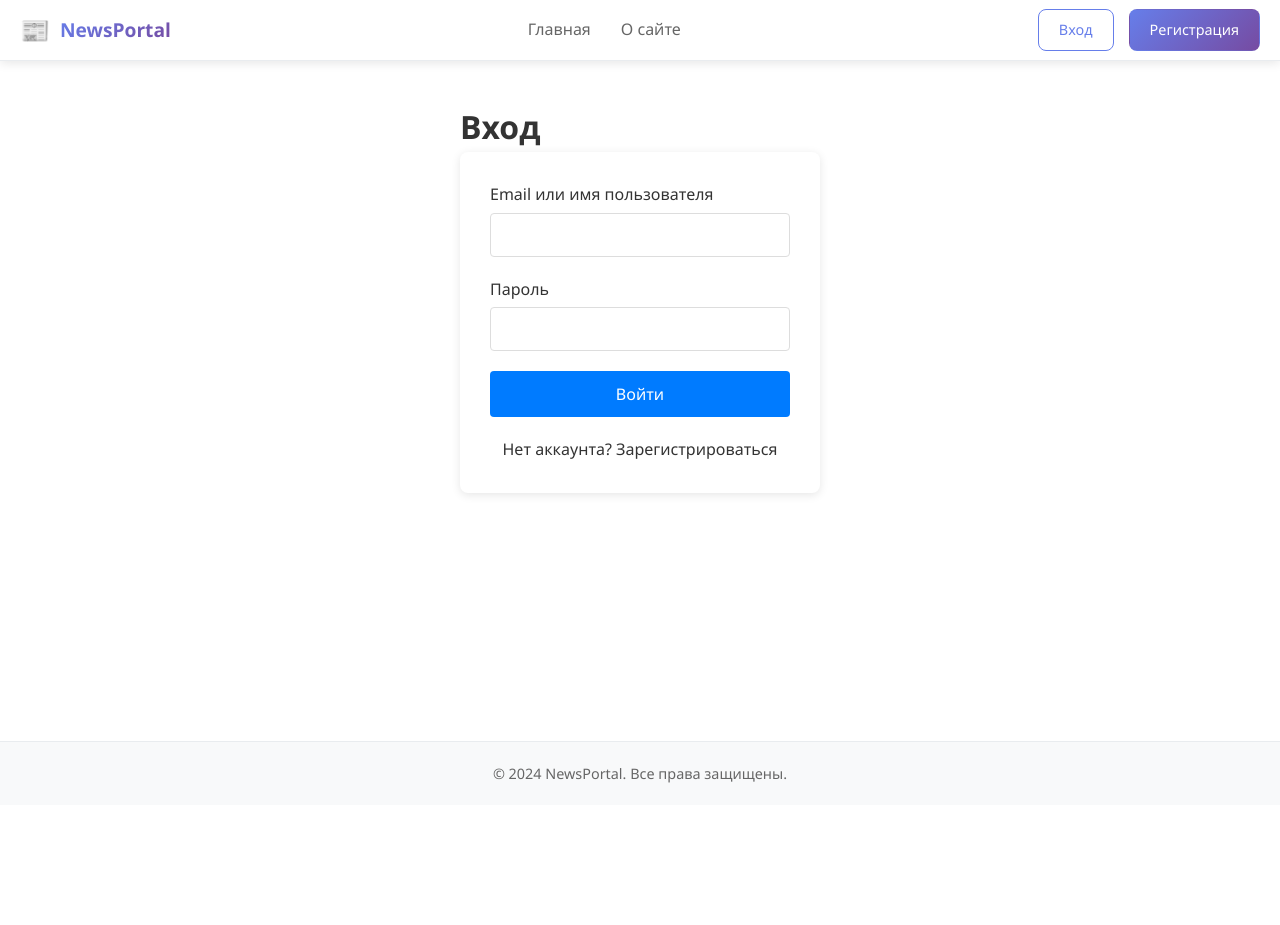
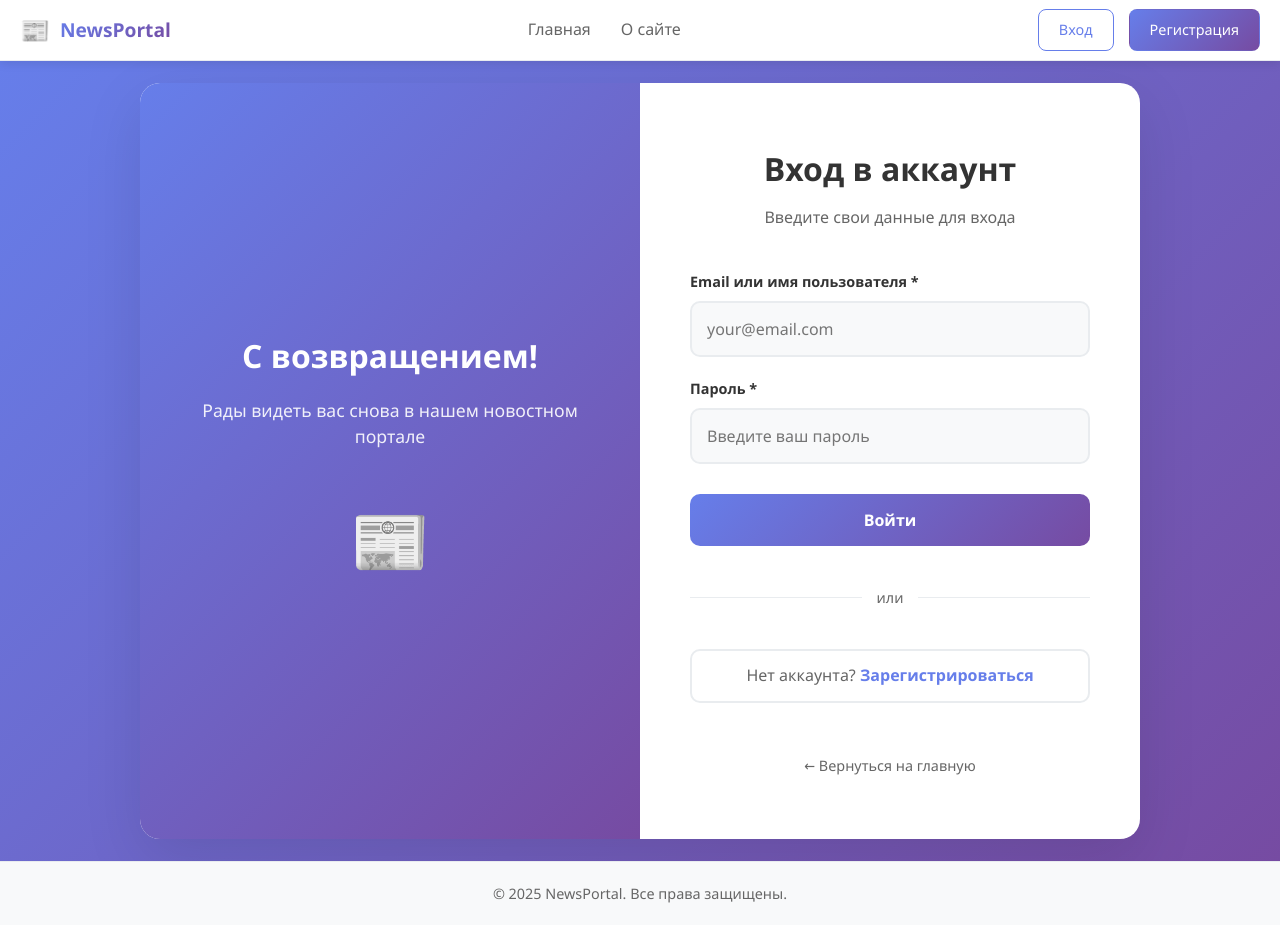
Before and after one commit to MaxsonRomanyuk/News, a Vue app in the folder frontend/: page /login in a window 1280 px wide. Before the commit the page ends 805 px from the top, so only its background shows below. Built offline with nearby package versions, Linux system fonts and the light colour scheme.

Commit message:
redisign login page

```diff
--- a/frontend/src/App.vue
+++ b/frontend/src/App.vue
@@ -48,7 +48,7 @@
 
     <footer class="main-footer">
       <div class="footer-container">
-        <p>&copy; 2024 NewsPortal. Все права защищены.</p>
+        <p>&copy; 2025 NewsPortal. Все права защищены.</p>
       </div>
     </footer>
   </div>
--- a/frontend/src/views/LoginView.vue
+++ b/frontend/src/views/LoginView.vue
@@ -1,47 +1,89 @@
 <template>
-  <div class="login-page">
-    <h1>Вход</h1>
+  <div class="auth-page">
+    <div class="auth-container">
+      <div class="auth-decoration">
+        <div class="decoration-content">
+          <h2>С возвращением!</h2>
+          <p>Рады видеть вас снова в нашем новостном портале</p>
+          <div class="decoration-image">
+            <span class="emoji">📰</span>
+          </div>
+        </div>
+      </div>
 
-    <form @submit.prevent="handleLogin" class="login-form">
+      <div class="auth-form-section">
+        <div class="form-container">
+          <div class="form-header">
+            <h1>Вход в аккаунт</h1>
+            <p>Введите свои данные для входа</p>
+          </div>
+
+          <form @submit.prevent="handleLogin" class="auth-form">
             <div class="form-group">
-        <label for="identifier">Email или имя пользователя</label>
+              <label for="identifier">Email или имя пользователя *</label>
               <input
                 id="identifier"
                 v-model="form.identifier"
                 type="text"
                 required
-          :disabled="loading"
+                placeholder="your@email.com"
+                :class="{ error: authStore.error }"
+                :disabled="authStore.loading"
               >
             </div>
 
             <div class="form-group">
-        <label for="password">Пароль</label>
+              <label for="password">Пароль *</label>
               <input
                 id="password"
                 v-model="form.password"
                 type="password"
                 required
-          :disabled="loading"
+                placeholder="Введите ваш пароль"
+                :class="{ error: authStore.error }"
+                :disabled="authStore.loading"
               >
             </div>
 
-      <div v-if="error" class="error-message">
-        {{ error }}
+            <div v-if="authStore.error" class="error-alert">
+              <span class="error-icon">⚠️</span>
+              <span>{{ authStore.error }}</span>
             </div>
 
-      <button type="submit" :disabled="loading" class="submit-btn">
-        {{ loading ? 'Вход...' : 'Войти' }}
+            <button
+              type="submit"
+              :disabled="authStore.loading"
+              class="submit-btn primary-btn"
+            >
+              <span v-if="authStore.loading" class="btn-spinner"></span>
+              {{ authStore.loading ? 'Вход...' : 'Войти' }}
             </button>
 
-      <p class="register-link">
-        Нет аккаунта? <router-link to="/register">Зарегистрироваться</router-link>
-      </p>
+            <!-- Разделитель -->
+            <div class="divider">
+              <span>или</span>
+            </div>
+
+            <!-- Ссылка на регистрацию -->
+            <router-link to="/register" class="auth-switch-link">
+              Нет аккаунта? <span>Зарегистрироваться</span>
+            </router-link>
+
+            <!-- Дополнительные ссылки -->
+            <div class="auth-links">
+              <router-link to="/" class="back-link">
+                ← Вернуться на главную
+              </router-link>
+            </div>
           </form>
+        </div>
+      </div>
+    </div>
   </div>
 </template>
 
 <script setup lang="ts">
-import { ref, reactive } from 'vue'
+import { ref, reactive, onMounted } from 'vue'
 import { useRouter } from 'vue-router'
 import { useAuthStore } from '@/stores/auth'
 
@@ -53,84 +95,293 @@ const form = reactive({
   password: ''
 })
 
-const loading = ref(false)
+onMounted(() => {
+  authStore.clearError()
+})
 
 const handleLogin = async () => {
   try {
-    loading.value = true
     await authStore.login(form)
     router.push('/')
   } catch (error) {
+    // Ошибка уже обработана в store
     console.error('Login error:', error)
-  } finally {
-    loading.value = false
   }
 }
 </script>
 
 <style scoped>
-.login-page {
+.auth-page {
+  min-height: 100vh;
+  background: linear-gradient(135deg, #667eea 0%, #764ba2 100%);
+  display: flex;
+  align-items: center;
+  justify-content: center;
+  padding: 20px;
+}
+
+.auth-container {
+  background: white;
+  border-radius: 20px;
+  box-shadow: 0 20px 60px rgba(0, 0, 0, 0.1);
+  overflow: hidden;
+  max-width: 1000px;
+  width: 100%;
+  display: grid;
+  grid-template-columns: 1fr 1fr;
+  min-height: 600px;
+}
+
+.auth-decoration {
+  background: linear-gradient(135deg, #667eea 0%, #764ba2 100%);
+  color: white;
+  padding: 60px 40px;
+  display: flex;
+  align-items: center;
+  justify-content: center;
+  text-align: center;
+}
+
+.decoration-content h2 {
+  font-size: 2rem;
+  font-weight: 700;
+  margin-bottom: 15px;
+}
+
+.decoration-content p {
+  font-size: 1.1rem;
+  opacity: 0.9;
+  margin-bottom: 40px;
+  line-height: 1.5;
+}
+
+.decoration-image .emoji {
+  font-size: 4rem;
+  display: block;
+}
+
+.auth-form-section {
+  padding: 60px 40px;
+  display: flex;
+  align-items: center;
+}
+
+.form-container {
+  width: 100%;
   max-width: 400px;
   margin: 0 auto;
+}
+
+.form-header {
+  text-align: center;
+  margin-bottom: 40px;
+}
+
+.form-header h1 {
+  font-size: 2rem;
+  font-weight: 700;
+  color: #333;
+  margin-bottom: 10px;
+}
+
+.form-header p {
+  color: #666;
+  font-size: 1rem;
+}
+
+.auth-form {
+  display: flex;
+  flex-direction: column;
+  gap: 20px;
+}
+
+.form-group {
+  display: flex;
+  flex-direction: column;
+  gap: 8px;
+}
+
+.form-group label {
+  font-weight: 600;
+  color: #333;
+  font-size: 0.9rem;
+}
+
+.form-group input {
+  padding: 15px;
+  border: 2px solid #e9ecef;
+  border-radius: 10px;
+  font-size: 1rem;
+  transition: all 0.3s ease;
+  background: #f8f9fa;
+}
+
+.form-group input:focus {
+  outline: none;
+  border-color: #667eea;
+  background: white;
+  box-shadow: 0 0 0 3px rgba(102, 126, 234, 0.1);
+}
+
+.form-group input.error {
+  border-color: #dc3545;
+  background: #f8d7da;
+}
+
+.form-group input:disabled {
+  opacity: 0.6;
+  cursor: not-allowed;
+}
+
+.error-alert {
+  background: #f8d7da;
+  color: #721c24;
+  padding: 12px 15px;
+  border-radius: 8px;
+  display: flex;
+  align-items: center;
+  gap: 10px;
+  font-size: 0.9rem;
+}
+
+.error-icon {
+  font-size: 1.1rem;
+}
+
+.submit-btn {
+  padding: 15px;
+  border: none;
+  border-radius: 10px;
+  font-size: 1rem;
+  font-weight: 600;
+  cursor: pointer;
+  transition: all 0.3s ease;
+  display: flex;
+  align-items: center;
+  justify-content: center;
+  gap: 10px;
+  margin-top: 10px;
+}
+
+.submit-btn:disabled {
+  opacity: 0.6;
+  cursor: not-allowed;
+}
+
+.primary-btn {
+  background: linear-gradient(135deg, #667eea 0%, #764ba2 100%);
+  color: white;
+}
+
+.primary-btn:hover:not(:disabled) {
+  transform: translateY(-2px);
+  box-shadow: 0 8px 20px rgba(102, 126, 234, 0.3);
+}
+
+.btn-spinner {
+  width: 18px;
+  height: 18px;
+  border: 2px solid transparent;
+  border-top: 2px solid white;
+  border-radius: 50%;
+  animation: spin 1s linear infinite;
+}
+
+.divider {
+  display: flex;
+  align-items: center;
+  gap: 15px;
+  color: #666;
+  font-size: 0.9rem;
+  margin: 20px 0;
+}
+
+.divider::before,
+.divider::after {
+  content: '';
+  flex: 1;
+  height: 1px;
+  background: #e9ecef;
+}
+
+.auth-switch-link {
+  text-align: center;
+  color: #666;
+  text-decoration: none;
+  padding: 12px;
+  border: 2px solid #e9ecef;
+  border-radius: 10px;
+  transition: all 0.3s ease;
+}
+
+.auth-switch-link:hover {
+  border-color: #667eea;
+  color: #667eea;
+}
+
+.auth-switch-link span {
+  font-weight: 600;
+  color: #667eea;
+}
+
+.auth-links {
+  margin-top: 30px;
+  text-align: center;
+}
+
+.back-link {
+  color: #666;
+  text-decoration: none;
+  font-size: 0.9rem;
+  transition: color 0.3s ease;
+}
+
+.back-link:hover {
+  color: #667eea;
+}
+
+/* Анимации */
+@keyframes spin {
+  0% { transform: rotate(0deg); }
+  100% { transform: rotate(360deg); }
+}
+
+/* Адаптивность */
+@media (max-width: 768px) {
+  .auth-container {
+    grid-template-columns: 1fr;
+    min-height: auto;
+  }
+
+  .auth-decoration {
+    padding: 40px 20px;
+    display: none;
+  }
+
+  .auth-form-section {
     padding: 40px 20px;
   }
 
-.login-form {
-  background: white;
-  padding: 30px;
-  border-radius: 8px;
-  box-shadow: 0 2px 10px rgba(0,0,0,0.1);
+  .form-header h1 {
+    font-size: 1.5rem;
   }
 
-.form-group {
-  margin-bottom: 20px;
+  .decoration-content h2 {
+    font-size: 1.5rem;
+  }
 }
 
-label {
-  display: block;
-  margin-bottom: 5px;
-  font-weight: 500;
+@media (max-width: 480px) {
+  .auth-page {
+    padding: 10px;
   }
 
-input {
-  width: 100%;
-  padding: 10px;
-  border: 1px solid #ddd;
-  border-radius: 4px;
-  font-size: 16px;
+  .auth-container {
+    border-radius: 15px;
   }
 
-input:focus {
-  outline: none;
-  border-color: #007bff;
+  .auth-form-section {
+    padding: 30px 20px;
   }
-
-.submit-btn {
-  width: 100%;
-  padding: 12px;
-  background: #007bff;
-  color: white;
-  border: none;
-  border-radius: 4px;
-  font-size: 16px;
-  cursor: pointer;
-}
-
-.submit-btn:disabled {
-  background: #6c757d;
-  cursor: not-allowed;
-}
-
-.error-message {
-  color: #dc3545;
-  margin-bottom: 15px;
-  padding: 10px;
-  background: #f8d7da;
-  border-radius: 4px;
-}
-
-.register-link {
-  text-align: center;
-  margin-top: 20px;
 }
 </style>
```
Lines whose indentation alone changed are shown as unchanged.
